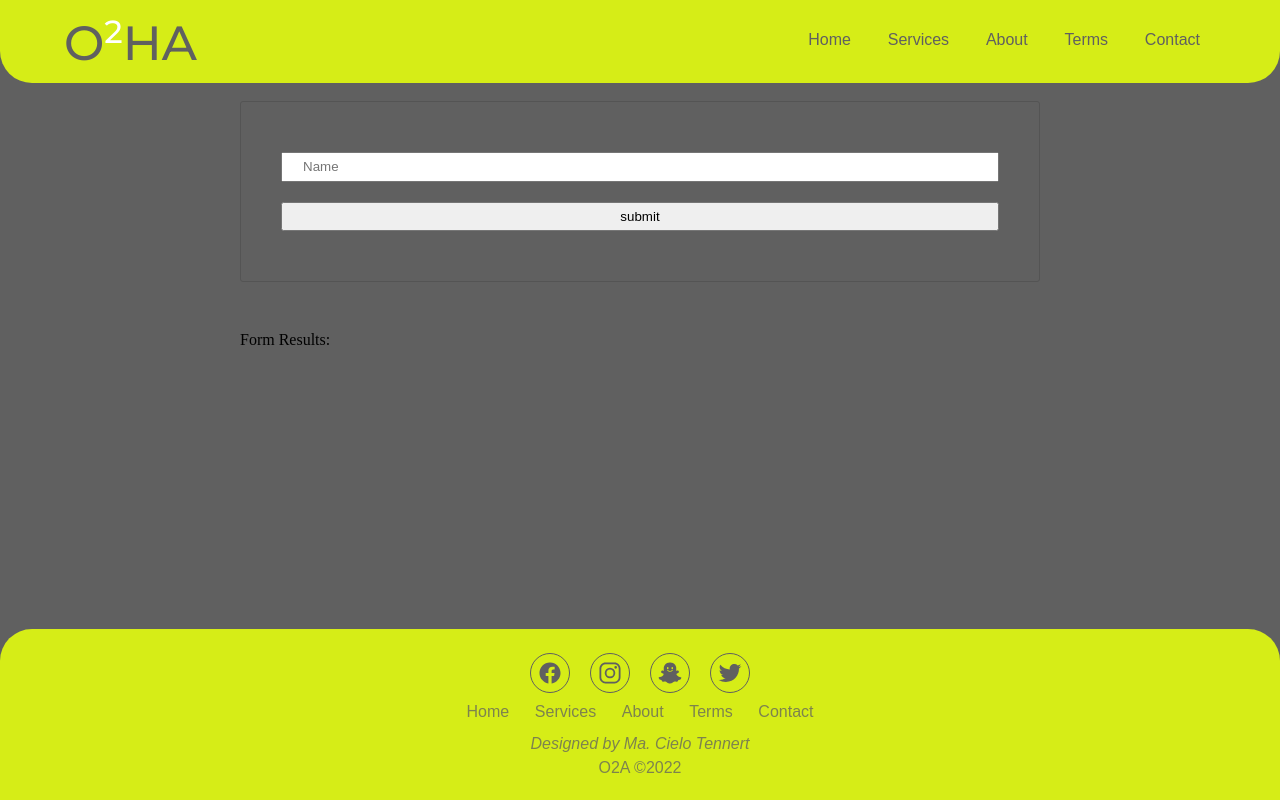
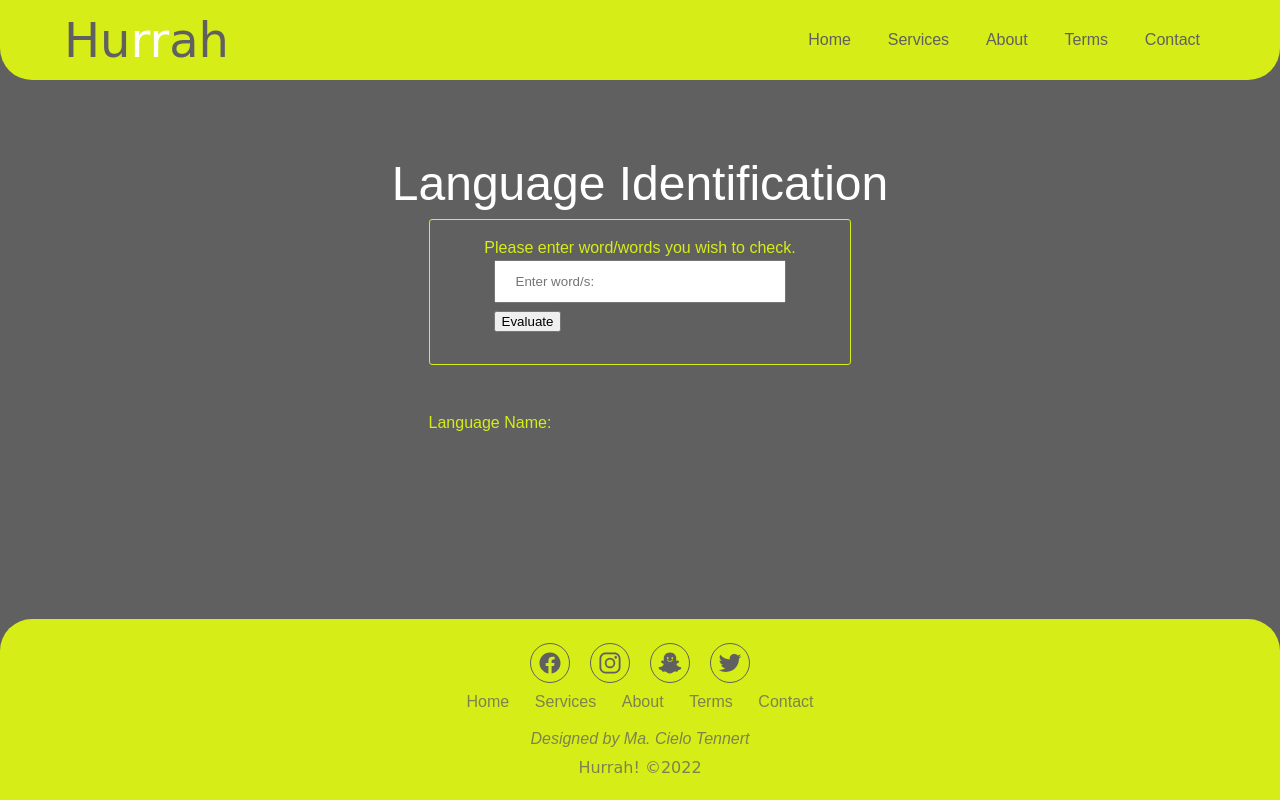
Before and after one commit to eloi700/Udacity-Proj-4-FEND-NLP, a website built with webpack: page src/client/views/index.html in a window 1280 px wide. Built offline with nearby package versions, Linux system fonts and the light colour scheme; a web font is replaced by a local one.

Commit message:
add and edit lines

```diff
--- a/src/client/js/formHandler.js
+++ b/src/client/js/formHandler.js
@@ -2,14 +2,16 @@ function handleSubmit(event) {
   event.preventDefault();
 
   // check what text was put into the form field
-  let formText = document.getElementById("name").value;
+  const formText = document.getElementById("word").value;
   Client.checkForName(formText);
 
   console.log("::: Form Submitted :::");
-  fetch("http://localhost:8081/test")
+  fetch("http://localhost:8081/test?" + new URLSearchParams({
+    words: formText
+  }))
     .then((res) => res.json())
     .then(function (res) {
-      document.getElementById("results").innerHTML = res.agreement;
+      document.getElementById("lang_results").innerHTML = res.name;
     });
 }
 
--- a/src/client/styles/footer.scss
+++ b/src/client/styles/footer.scss
@@ -1,3 +1,5 @@
+@import url('https://fonts.googleapis.com/css2?family=Macondo&display=swap');
+
 $prim-color-gray: #606060ff;
 $sec-color-green: #d6ed17ff;
 $ter-color-white: #fff;
@@ -64,14 +66,18 @@ ul a:hover {
 
 .designed {
   font-style: italic;
+  font-family: $font-name;
+}
+
+.copyright{
+  font-family: 'Macondo', cursive;
 }
 
 .copyright,
 .designed {
-  padding-top: 0.5rem;
+  padding-top: 0.8rem;
   text-align: center;
   font-size: 1rem;
-  font-family: $font-name;
   color: $prim-color-gray;
   opacity: 0.75;
   margin-bottom: 0;
--- a/src/client/styles/form.scss
+++ b/src/client/styles/form.scss
@@ -1,12 +1,17 @@
+$prim-color-gray: #606060ff;
+$sec-color-green: #d6ed17ff;
+$ter-color-white: #fff;
+$font-name: Arial, Helvetica, sans-serif;
+
 form {
-    border: 1px solid #545454;
-    border-radius: 3px;
-    padding: 40px;
+  border: 1px solid $sec-color-green;
+  border-radius: 3px;
+  padding: 2rem 4rem;
 }
 
-input {
-    padding: 5px 20px;
-    width: 100%;
-    line-height: 16px;
-    margin: 10px 0;
+#word {
+  width: 100%;
+  padding: 12px 20px;
+  margin: 8px 0;
+  box-sizing: border-box;
 }
--- a/src/client/styles/header.scss
+++ b/src/client/styles/header.scss
@@ -1,3 +1,4 @@
+@import url('https://fonts.googleapis.com/css2?family=Macondo&display=swap');
 $prim-color-gray: #606060ff;
 $sec-color-green: #d6ed17ff;
 $ter-color-white: #fff;
@@ -16,14 +17,13 @@ header {
 .logo {
   font-size: 3rem;
   color: $prim-color-gray;
-  font-family: 'Montserrat', sans-serif;
+  font-family: 'Macondo', cursive;
+}
+  .logo-1 {
+    color: $ter-color-white;
+    // vertical-align: super;
+  }
 
-  .super {
-    color: $ter-color-white;
-    font-size: 2rem;
-    vertical-align: super;
-  }
-}
 
 .nav {
   padding: 0.5rem 0;
--- a/src/client/styles/main.scss
+++ b/src/client/styles/main.scss
@@ -1,3 +1,42 @@
+$prim-color-gray: #606060ff;
+$sec-color-green: #d6ed17ff;
+$ter-color-white: #fff;
+$font-name: Arial, Helvetica, sans-serif;
+
+@mixin center{
+    display: flex;
+    align-items: center;
+    justify-content: center;
+}
+
 main {
+    @include center;
     background: #606060ff;
 }
+.title, .instructions{
+    position: absolute;
+    text-align: center;
+    top: 10rem;
+    font-family: $font-name;
+    font-size: 3rem;
+    color: $ter-color-white;
+}
+
+.instructions{
+    color: $sec-color-green;
+    font-size: 1rem;
+    top: 15rem;
+}
+
+.results{
+    font-family: $font-name;
+    font-size: 1rem;
+    color:$sec-color-green;
+}
+
+#lang_results{
+    font-family: $font-name;
+    font-size: 1rem;
+    top: 1rem;
+    color:$ter-color-white;
+}
--- a/src/client/views/index.html
+++ b/src/client/views/index.html
@@ -1,14 +1,15 @@
 <!DOCTYPE html>
-<html lang="en" dir="ltr">
-  <head>
-    <meta charset="utf-8" />
-    <title>Test</title>
-    <link rel="stylesheet" href="/main.css" />
-  </head>
-
+<html lang="en">
+<head>
+  <meta charset="UTF-8">
+  <meta http-equiv="X-UA-Compatible" content="IE=edge">
+  <meta name="viewport" content="width=device-width, initial-scale=1.0">
+  <link rel="stylesheet" href="/main.css">
+  <title>Document</title>
+</head>
   <body>
     <header>
-      <div class="logo">O<span class="super">2</span>HA</div>
+      <div class="logo">Hu<span class="logo-1">rr</span>ah</div>
       <div class="nav">
         <a href="#">Home</a>
         <a href="#">Services</a>
@@ -19,16 +20,18 @@
     </header>
 
     <main>
+      <div class="title">Language Identification</div>
+      <p class="instructions">Please enter word/words you wish to check.</p>
       <section>
-        <form class="" onsubmit="return Client.handleSubmit(event)">
-            <input id="name" type="text" name="input" value="" onblur="onBlur()" placeholder="Name">
-            <input type="submit" name="" value="submit" onclick="return Client.handleSubmit(event)" onsubmit="return handleSubmit(event)">
+        <form class="lang-eval" onsubmit="return Client.handleSubmit(event)">
+            <input id="word" type="text" name="input" value="" onblur="onBlur()" placeholder="Enter word/s:">
+            <input type="submit" value="Evaluate" onclick="return Client.handleSubmit(event)" onsubmit="return handleSubmit(event)">
         </form>
         <section>
 
       <section>
-        <strong>Form Results:</strong>
-        <div id="results"></div>
+        <div class="results">Language Name:</div>
+        <div id="lang_results"></div>
       </section>
     </main>
     <footer class="footer-form">
@@ -46,7 +49,7 @@
           <li class="list-inline-item"><a href="#">Contact</a></li>
       </ul>
       <p class="designed">Designed by Ma. Cielo Tennert</p>
-      <p class="copyright">O<span class="super">2</span>A ©2022</p>
+      <p class="copyright">Hurrah! ©2022</p>
     </footer>
     <script>
       // Check if service workers are supported
@@ -57,10 +60,6 @@
           });
       }
   </script>
-  <style>
-    @import url('https://fonts.googleapis.com/css2?family=Montserrat:wght@300;500;600;800&display=swap');
-    </style>
-
   <script type="module" src="https://unpkg.com/ionicons@5.5.2/dist/ionicons/ionicons.esm.js"></script>
   <script nomodule src="https://unpkg.com/ionicons@5.5.2/dist/ionicons/ionicons.js"></script>
   </body>
```
Also changed, not shown: src/server/index.js (+9 -6 lines).
